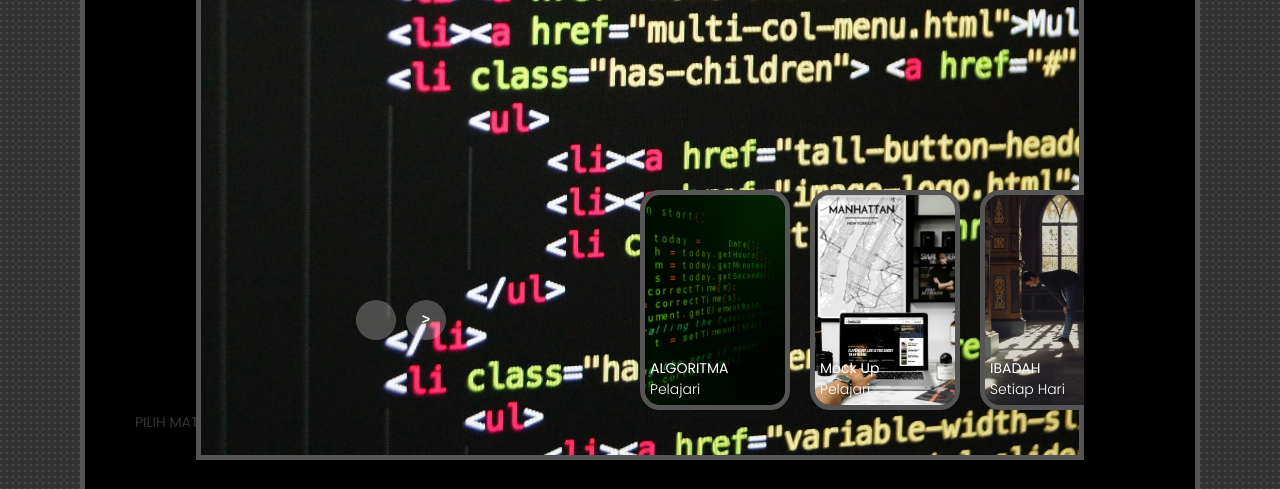
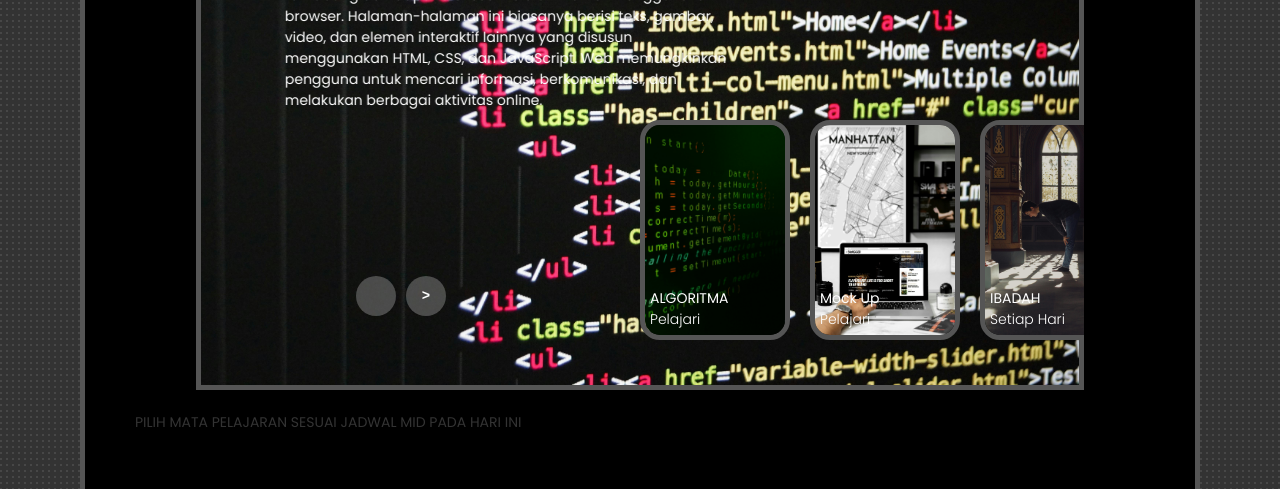
Before and after one commit to Nuruljadidmid/SOAL-MID, a plain HTML site: page index.html in a window 1280 px wide. Shown: the part 190-679 px from the top of the page. Drawn offline with Linux system fonts and the light colour scheme.

Commit message:
Update slider.css

```diff
--- a/slider.css
+++ b/slider.css
@@ -28,11 +28,12 @@ header a{
 }
 /* carousel */
 .carousel{
-    height: 100vh;
+    height: 570px;
     margin-top: -50px;
     width: 100vw;
     overflow: hidden;
     position: relative;
+    top: 45px;
 }
 .carousel .list .item{
     width: 100%;
```
